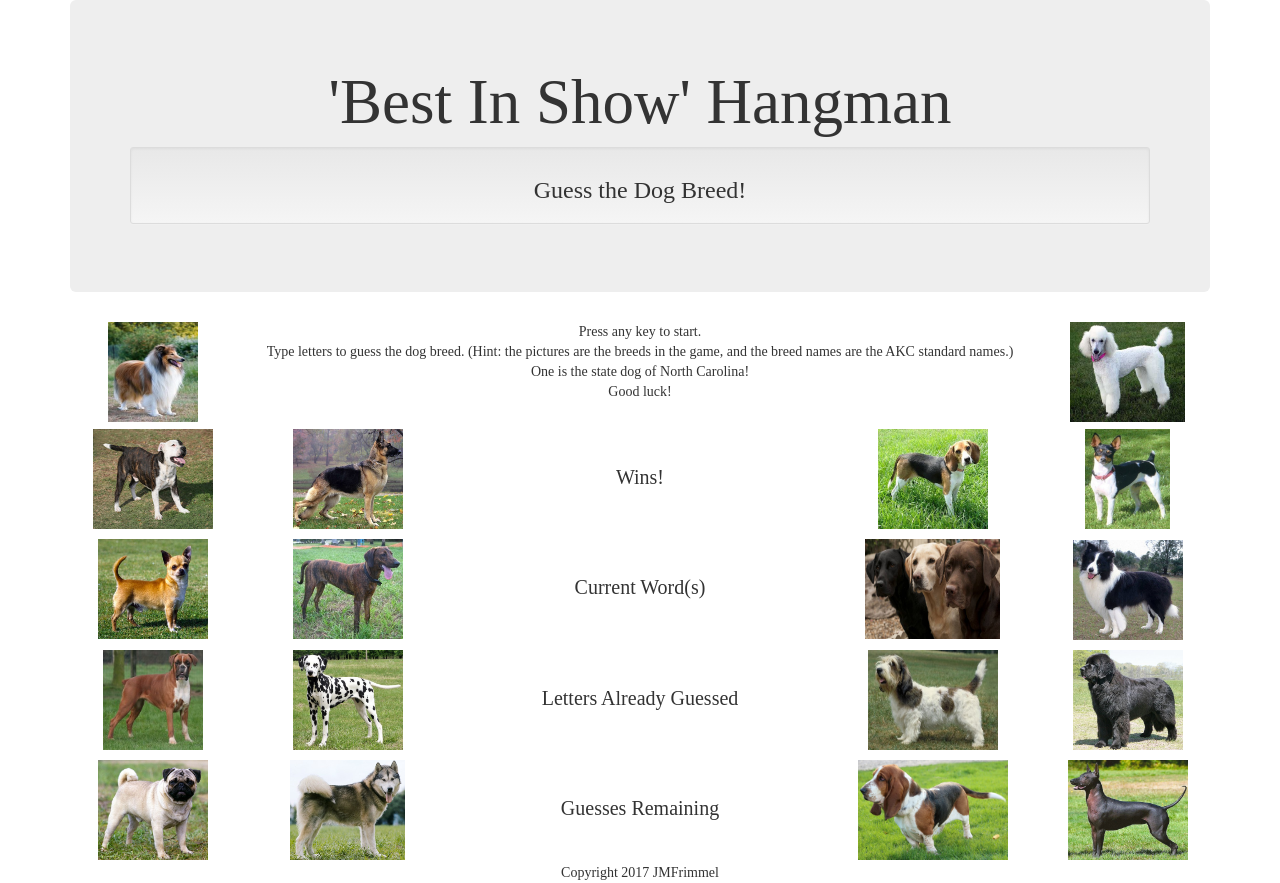
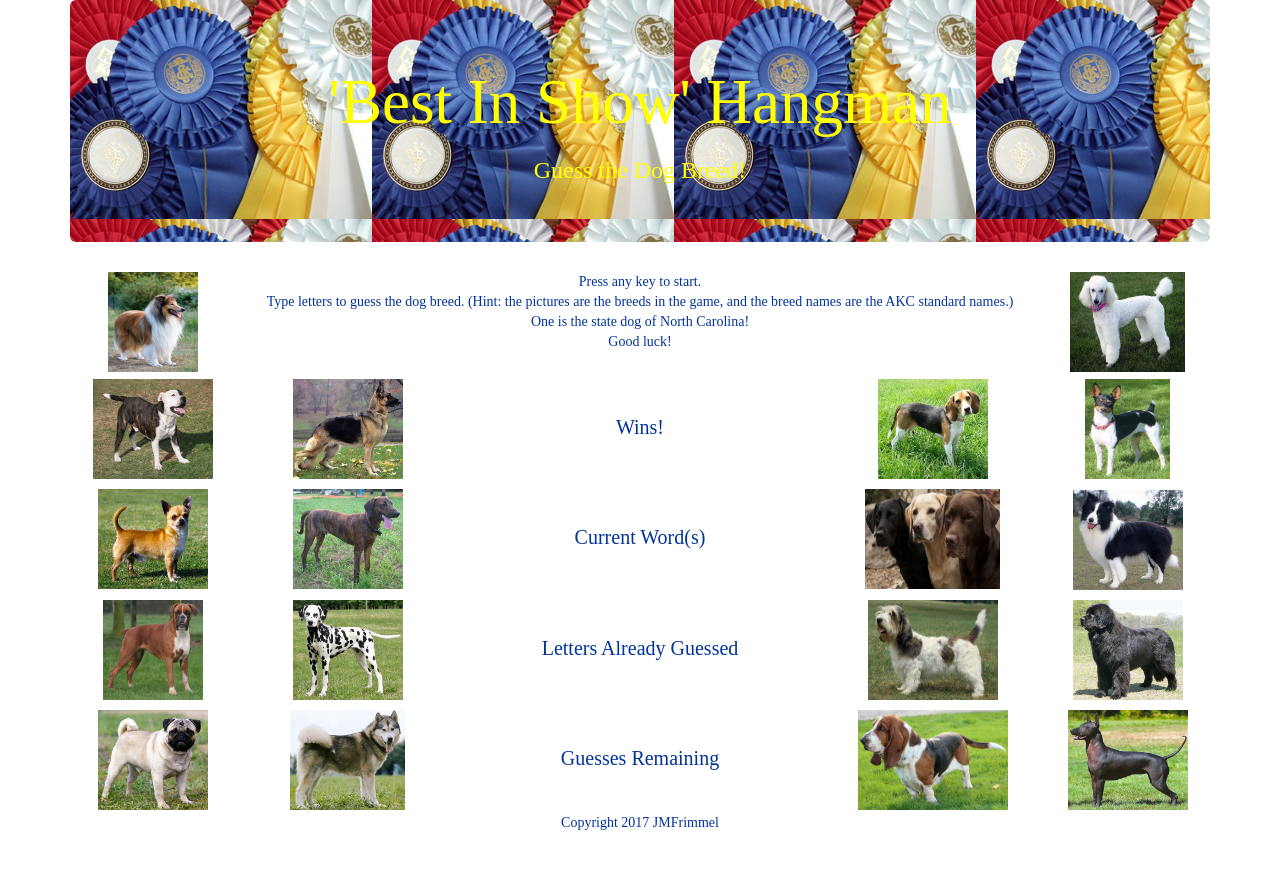
Before and after one commit to JayMFrimmel/hangman-game.github.io, a PHP site: page / in a window 1280 px wide. After the commit the page ends 830 px from the top, so only its background shows below. Run offline with PHP 8.4, Linux system fonts and the light colour scheme; some libraries are stand-ins or nearby versions; some web fonts are replaced.

Commit message:
worked on jumbotron and added image

```diff
--- a/assets/css/style.css
+++ b/assets/css/style.css
@@ -1,5 +1,6 @@
 body {
 	font-family: 'Droid Serif', serif;
+	color: #003399;
 }
 
 #wins {
@@ -18,3 +19,9 @@ body {
 	line-height: 110px;
 	font-size: 20px;
 }
+/* jumbotron styling */
+.jumbotron {
+	background: url("../images/Show_Ribbons_2008_06070004_4.2x3.jpg");
+	color:  #ffff00;
+
+}
--- a/index.html
+++ b/index.html
@@ -26,9 +26,9 @@
 <body>
 	<header>
 		<div class="container">
-			<div class="jumbotron">
-				<h1><center>'Best In Show' Hangman</center></h1>
-					<div class="well well-sm"><h3><center>Guess the Dog Breed!</center></h3></div>
+			<div class="jumbotron text-center">
+				<h1>'Best In Show' Hangman</h1>
+					<h3>Guess the Dog Breed!</h3>
 			</div>
 		</div>
 	</header>
```
Also changed, not shown: assets/images/Show_Ribbons_2008_06070004_4.2x3.jpg (added).
